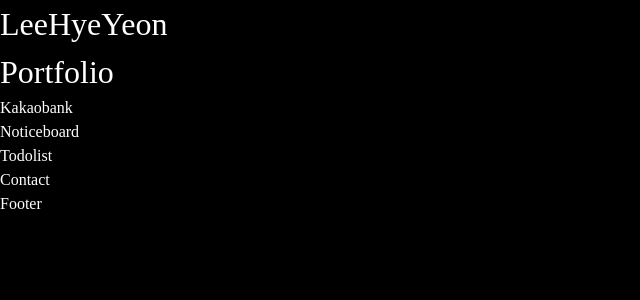
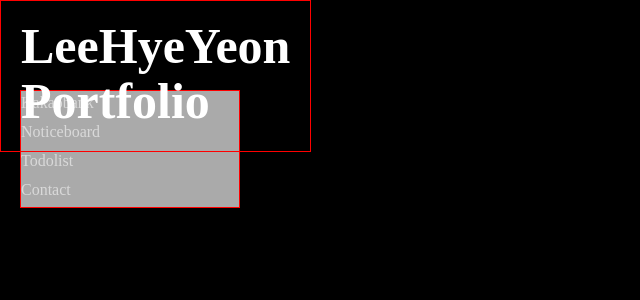
Before and after one commit to yyyn012/portfolio__project, a React (Create React App) app in the folder portfolio/: page / in a window 1280 px wide. Shown: the top 300 px of the page, without its empty margins (0-640 px from the left). Built offline with nearby package versions, Linux system fonts and the light colour scheme.

Commit message:
header.scss

```diff
--- a/portfolio/src/assets/scss/section/_header.scss
+++ b/portfolio/src/assets/scss/section/_header.scss
@@ -0,0 +1,35 @@
+.header__logo {
+  padding: 20px;
+  border: 1px solid red;
+  span {
+    font-size: 50px;
+    line-height: 1;
+    font-weight: 800;
+    cursor: pointer;
+  }
+}
+
+.header__menu {
+  margin: 20px;
+  border: 1px solid red;
+  .menu {
+    li {
+      margin-bottom: 5px;
+
+      a {
+        font-size: 1rem;
+        display: block;
+        color: var(--white200);
+        transition: all 0.3s;
+        &:hover {
+          background-color: var(--black100);
+          color: var(--white);
+        }
+      }
+      &.active a {
+        background-color: var(--black100);
+        color: var(--white);
+      }
+    }
+  }
+}
--- a/portfolio/src/assets/scss/section/_layout.scss
+++ b/portfolio/src/assets/scss/section/_layout.scss
@@ -0,0 +1,25 @@
+#header {
+  position: fixed;
+  left: 0;
+  top: 0;
+  width: 260px;
+  height: 100%;
+  overflow-y: auto;
+  z-index: 10000;
+  background-color: var(--black);
+  transition: left 0.3s;
+
+  h1 {
+    position: fixed;
+    left: 0;
+    top: 0;
+  }
+  .header__menu {
+    margin-top: 90px;
+    background-color: #aaa;
+    left: -260px;
+  }
+  &.active {
+    left: 0;
+  }
+}
```
